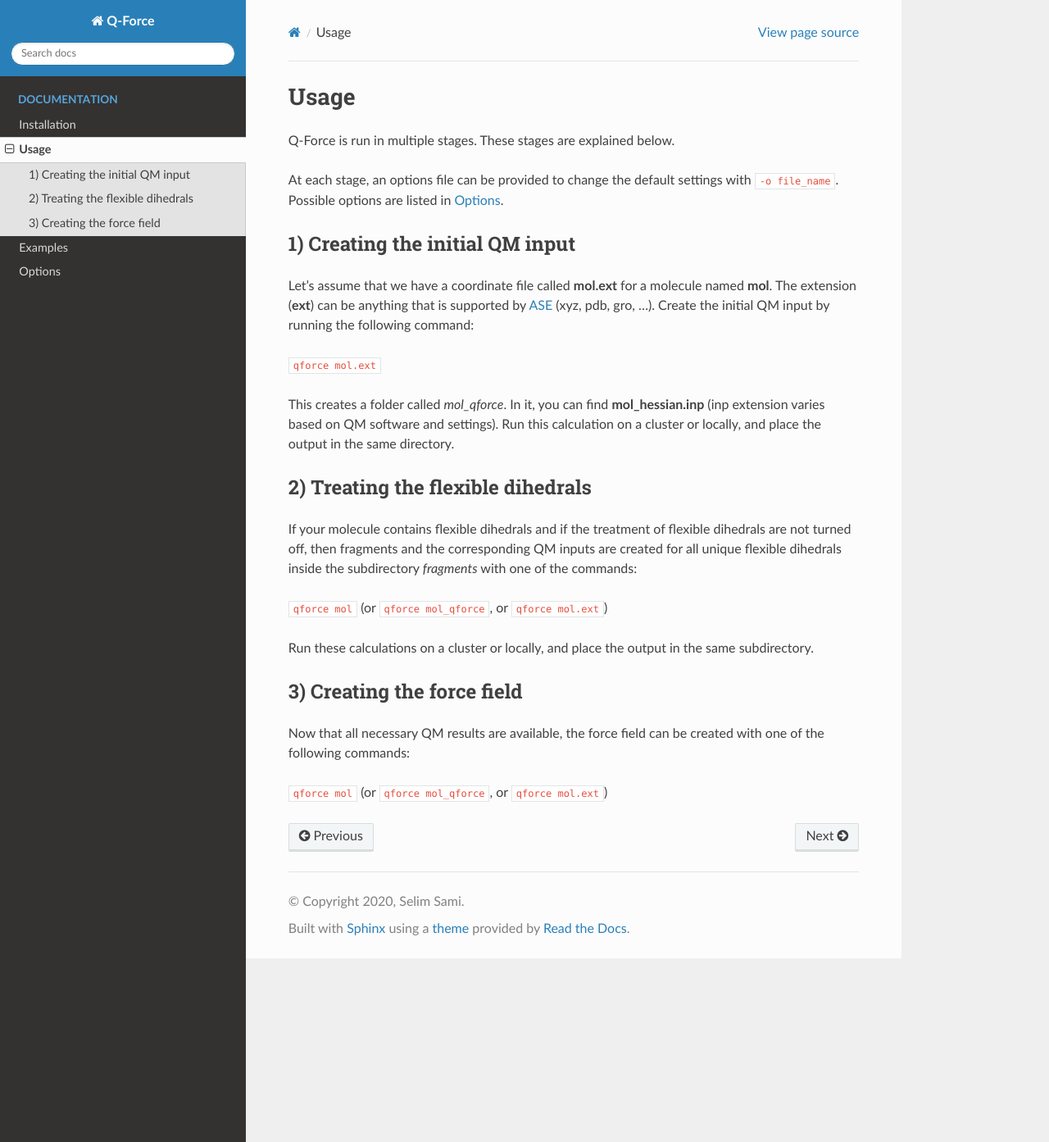
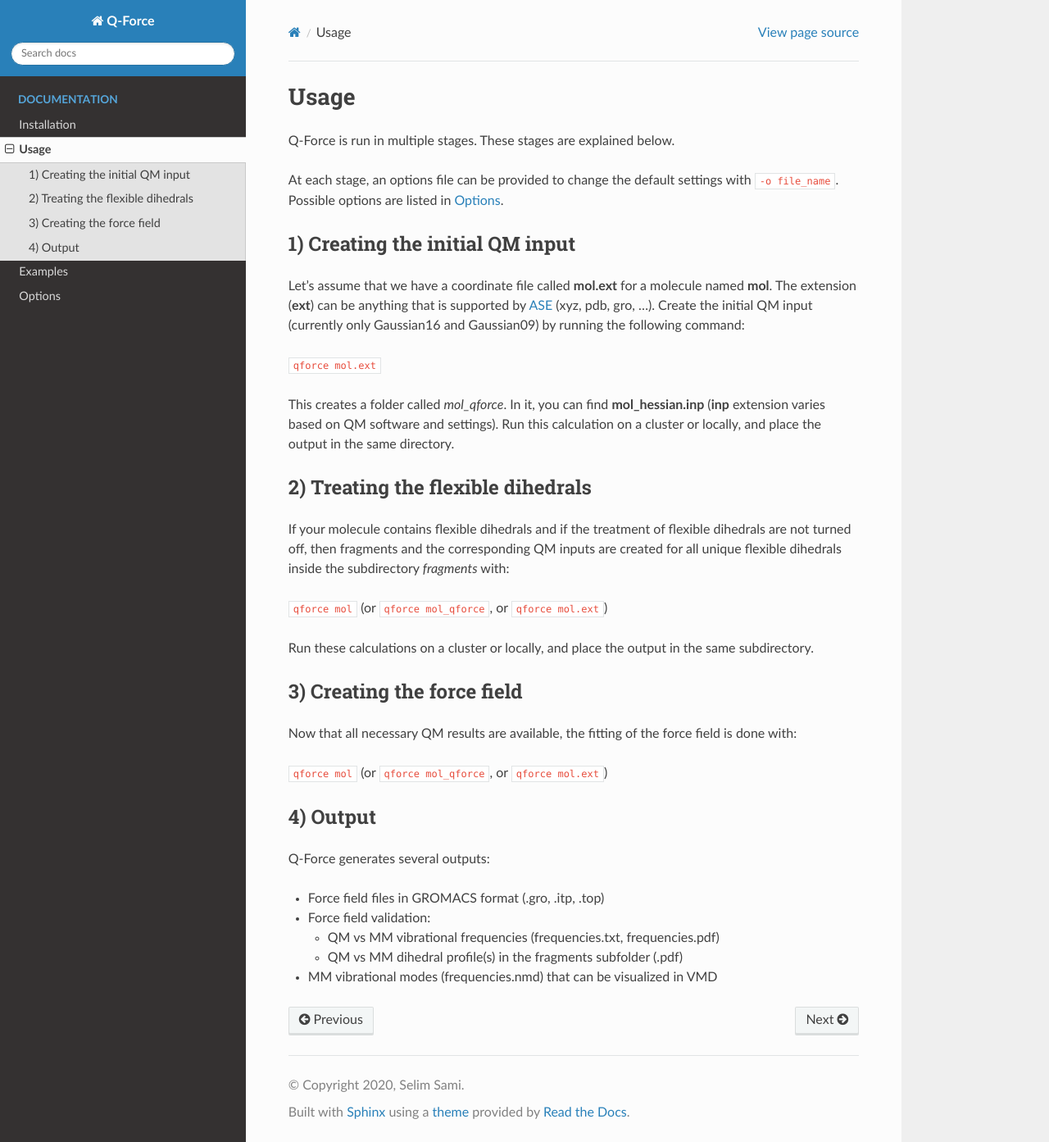
Before and after one commit to selimsami/qforce, a Sphinx documentation site: the page built from docs/source/usage.rst, in a window 1280 px wide and 1393 px high. Shown: the whole window at 82% size. Built offline with Sphinx 7.4.7 and the Read the Docs theme 2.0.0, drawn with Linux system fonts in a browser that asks for light colours.

```diff
--- a/docs/source/examples.rst
+++ b/docs/source/examples.rst
@@ -56,7 +56,7 @@ In this example, we look at some of the custom settings available with Q-Force a
 can be executed.
 The custom settings are provided with an external file with:
 
-:code:`qforce benzene.pdb -o settings_file_name`.
+:code:`qforce benzene.pdb -o settings`
 
 
 Custom Lennard-Jones and Charges
--- a/docs/source/usage.rst
+++ b/docs/source/usage.rst
@@ -13,12 +13,13 @@ with :code:`-o file_name`. Possible options are listed in :doc:`options`.
 Let's assume that we have a coordinate file called **mol.ext** for a molecule named **mol**.
 The extension (**ext**) can be anything that is supported by `ASE
 <https://gitlab.com/ase/ase>`_ (xyz, pdb, gro, ...).
-Create the initial QM input by running the following command:
+Create the initial QM input (currently only Gaussian16 and Gaussian09)
+by running the following command:
 
 :code:`qforce mol.ext`
 
 This creates a folder called *mol_qforce*. In it, you can find **mol_hessian.inp**
-(inp extension varies based on QM software and settings).
+(**inp** extension varies based on QM software and settings).
 Run this calculation on a cluster or locally, and place the output in the same directory.
 
 
@@ -27,7 +28,7 @@ Run this calculation on a cluster or locally, and place the output in the same d
 
 If your molecule contains flexible dihedrals and if the treatment of flexible dihedrals are
 not turned off, then fragments and the corresponding QM inputs are created for all unique flexible
-dihedrals inside the subdirectory *fragments* with one of the commands:
+dihedrals inside the subdirectory *fragments* with:
 
 :code:`qforce mol` (or :code:`qforce mol_qforce`, or :code:`qforce mol.ext`)
 
@@ -38,7 +39,20 @@ Run these calculations on a cluster or locally, and place the output in the same
 3) Creating the force field
 ----------------------------
 
-Now that all necessary QM results are available, the force field can be created with one of the
-following commands:
+Now that all necessary QM results are available, the fitting of the force field is done with:
 
 :code:`qforce mol` (or :code:`qforce mol_qforce`, or :code:`qforce mol.ext`)
+
+
+4) Output
+----------------------------
+
+Q-Force generates several outputs:
+
+-   Force field files in GROMACS format (.gro, .itp, .top)
+-   Force field validation:
+
+    *   QM vs MM vibrational frequencies (frequencies.txt, frequencies.pdf)
+    *   QM vs MM dihedral profile(s) in the fragments subfolder (.pdf)
+
+-   MM vibrational modes (frequencies.nmd) that can be visualized in VMD
```
Also changed, not shown: 1 other file.
